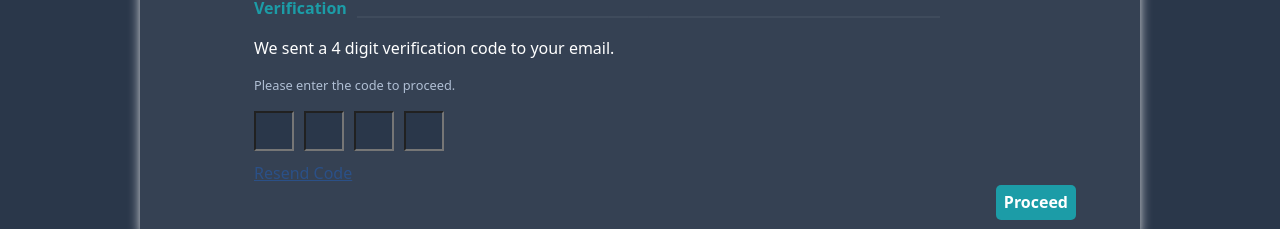
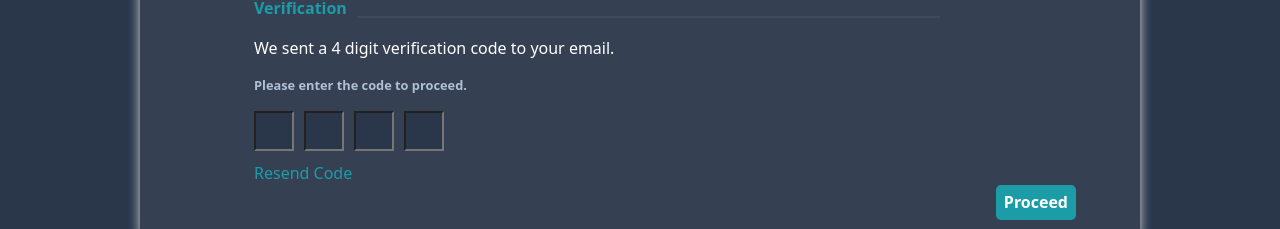
Before and after one commit to MudasirAshraf/MileBIV2, a React (Vite) app: page /sign-up-page-III in a window 1280 px wide. Shown: the part 311-540 px from the top of the page. Built offline with nearby package versions, Linux system fonts and the light colour scheme; the HTML template or start-up script is replaced by a standard one.

Commit message:
reviewed

```diff
--- a/src/pages/sign-up-page-I/index.jsx
+++ b/src/pages/sign-up-page-I/index.jsx
@@ -241,7 +241,7 @@ const SignpageI = ({ registerUser }) => {
           </div>
           <div className='form-sign-in-button-div'>
             <div>
-              <a href="" className='form-sign-in-link-i'>Already have an account?</a>
+              <a href="/" className='form-sign-in-link-i'>Already have an account?</a>
             </div>
             <div>
               <button className='btn-create' onClick={handleLoginPage}>Sign In</button>
--- a/src/pages/sign-up-page-I/sign-page-I.scss
+++ b/src/pages/sign-up-page-I/sign-page-I.scss
@@ -152,4 +152,6 @@
   text-decoration: none;
   color: white;
   padding-left: 60px;
+  font-size: 1rem;
+  font-weight: 400;
 }
--- a/src/pages/sign-up-page-II/sign-up-page-III.scss
+++ b/src/pages/sign-up-page-II/sign-up-page-III.scss
@@ -1,7 +1,7 @@
-.main-container-sign-in-page-III{
+.main-container-sign-in-page-III {
   width: 100%;
 }
-.container-sign-in-page-III{
+.container-sign-in-page-III {
   max-width: 1280px;
   display: flex;
   flex-direction: column;
@@ -9,14 +9,14 @@
   align-items: center;
   margin: auto;
 }
-.header-container-sign-in-page-III{
+.header-container-sign-in-page-III {
   display: flex;
   flex-direction: row;
   align-items: center;
   justify-content: center;
   gap: 370px;
 }
-.progress-bar-sign-in-page-III{
+.progress-bar-sign-in-page-III {
   display: flex;
   flex-direction: row;
   align-items: center;
@@ -25,61 +25,12 @@
   margin-left: 180px;
   margin-top: 15px;
 }
-// .progress-sp-III-I-image-I{
-//     position: absolute;
-//     left:48.7%;
-//     top: 21%;
-//   }
-//   .progress-sp-III-I-image-III{
-//       position: absolute;
-//       top: -50%;
-//       left: 46.5%;
-//   }
-//   .progress-sp-III-II-image-I{
-//     position: absolute;
-//     top: 10.9%;
-//     left: 53.5%;
-// }
-// .progress-sp-III-III{
-//     position: absolute;
-//     left: 82%;
-//     top: 1.9%;
-// }
-// .progress-sp-III-III-image-I{
-//     position: absolute;
-//     top: 24%;
-//     left: 34%;
-// }
-// .progress-sp-III-III-image-III{
-//     position: absolute;
-//     top: -50%;
-//     left: 20%;
-// }
-// .progress-sp-III-IV--image-I{
-// position: absolute;
-// left: 91.7%;
-// top: 10.4%;
-// }
-// .progress-sp-III-V{
-//     position: absolute;
-//     left: 120.7%;
-//     top: 0.5%;
-// }
-// .progress-sp-III-V-image-II{
-//     position:absolute;
-//     left: 37%;
-//     top: 24%;
-// }
-// .progress-sp-III-V-image-III{
-//     position: absolute;
-//     top: 80%;
-//     left: 33%;
-// }
+
 .select-login-page-III {
   width: 400px;
   padding: 5px;
   font-size: 13px;
-    background-color: #2A374A;
+  background-color: #2a374a;
   border: none;
   color: grey;
 }
@@ -87,5 +38,5 @@ select:invalid {
   color: grey;
 }
 option:not(:first-child) {
-    color: #FFFFFF;
+  color: #ffffff;
 }
--- a/src/pages/sign-up-page-III/sign-up-page-II.scss
+++ b/src/pages/sign-up-page-III/sign-up-page-II.scss
@@ -35,9 +35,12 @@
 }
 .paragraph-I {
   font-size: 1rem;
+  color: #ffffff;
+  font-weight: 500;
 }
 .paragraph-II {
   font-size: 0.8rem;
+  font-weight: 600;
   color: #b0bfd4;
 }
 .code-div {
@@ -64,8 +67,15 @@
   margin-left: 10px;
 }
 .code-resend-sp-II {
-  color: #2b5087;
+  color: #1c9ca7;
   cursor: pointer;
+  text-decoration: none;
+  font-size: 1rem;
+  font-weight: 400;
+}
+.code-resend-sp-II:hover {
+  text-decoration: wavy;
+  font-weight: 600;
 }
 .proceed-button {
   display: flex;
```
Lines whose indentation alone changed are shown as unchanged.
